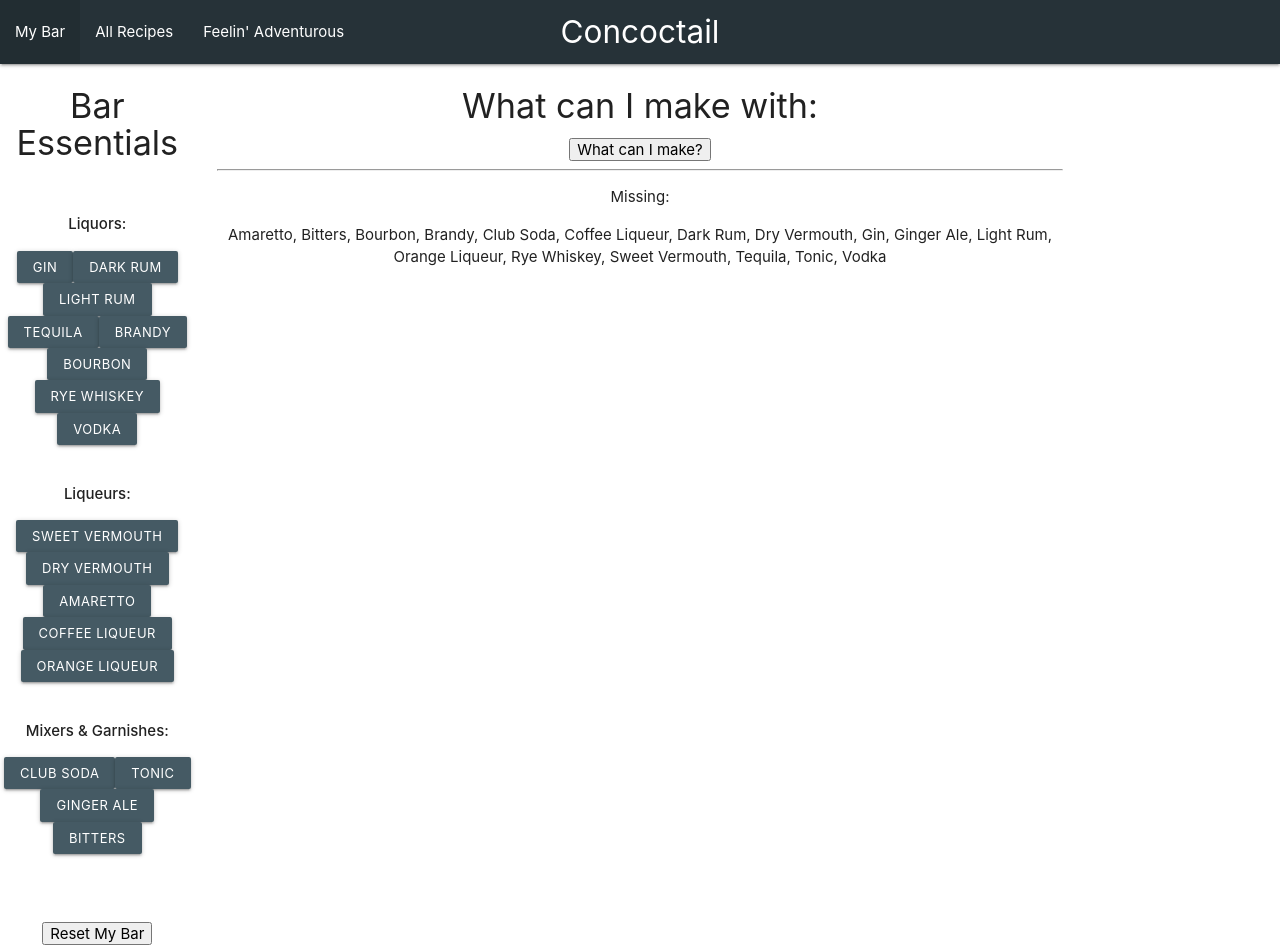
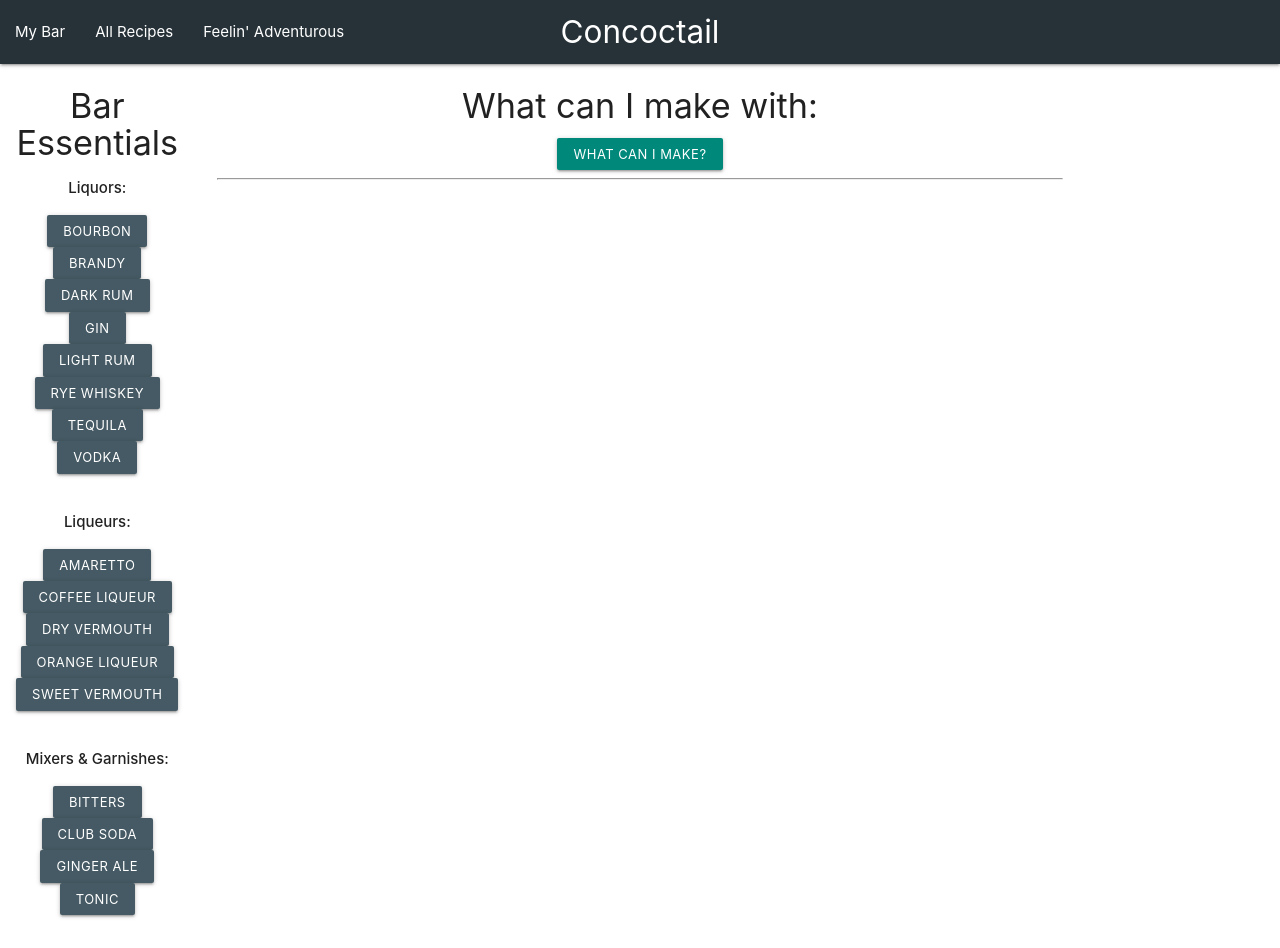
Before and after one commit to ThePeej/concoctail-react-app, a React (Create React App) app in the folder client/: page /mybar in a window 1280 px wide. Shown: the top 948 px of the page. Built offline with nearby package versions, Linux system fonts and the light colour scheme.

Commit message:
revise styling on landing and My Bar pages

```diff
--- a/client/src/components/Drink.js
+++ b/client/src/components/Drink.js
@@ -8,7 +8,7 @@ export const Drink = (props) => {
   return (
     <div className="row">
       <div className="col s12">
-        <h4 className="center-align">{props.drink.name}</h4><br/>
+        <h2 className="center-align">{props.drink.name}</h2><br/>
         <div className="col s6 center-align" >
           <img alt={props.drink.name} src={props.drink.img_url} height="400" width="400" />
         </div>
--- a/client/src/components/DrinkImageCard.js
+++ b/client/src/components/DrinkImageCard.js
@@ -11,9 +11,11 @@ export const DrinkImageCard = (props) => {
   return(
     <div className="col s3">
       <div className="card">
-        <span>
-          <img className="responsive-img" src={props.drink.img_url} />
-        </span>
+        <a href={drink_url}>
+          <span>
+            <img className="responsive-img" src={props.drink.img_url} href={drink_url}/>
+          </span>
+        </a>
       </div>
     </div>
   )
--- a/client/src/components/MyBarSelector.js
+++ b/client/src/components/MyBarSelector.js
@@ -12,8 +12,10 @@ export const MyBarSelector = (props) => {
   }
 
   return (
-    <button className={buttonClass} onClick={handleOnClick}>
-      {props.selector}
-    </button>
+    <div>
+      <button className={buttonClass} onClick={handleOnClick}>
+        {props.selector}
+      </button>
+    </div>
   )
 }
--- a/client/src/containers/DrinkRandom.js
+++ b/client/src/containers/DrinkRandom.js
@@ -14,7 +14,7 @@ class DrinkRandom extends React.Component {
   render() {
     return (
       <div className="center-align">
-        <h4>Feeling Adventurous?</h4>
+        <h5>Feeling Adventurous?</h5>
         <h6>Look up a random cocktail recipe and give it a shot!</h6><br/>
         <button className="waves-effect waves-light btn" onClick={this.handleOnClick}>Random Drink</button>
         <br /><br /><hr />
--- a/client/src/containers/Landing.js
+++ b/client/src/containers/Landing.js
@@ -22,12 +22,12 @@ class Landing extends React.Component {
         <div className="center-align">
           <br /><br />
           <h1><strong>Concoctail</strong></h1>
-          <h5>Find recipes based off what you already have!</h5>
+          <h5>Find recipes based off your home bar</h5>
           <br /><br />
           <a href="/mybar">
             <span>
               <img src={shaker} alt="Cocktail Shaker" height="300" /><br /><br />
-              <h5>Let's make something!</h5>
+              <h5>Shake it up!</h5>
             </span>
           </a>
         </div>
--- a/client/src/containers/MyBarEssentials.js
+++ b/client/src/containers/MyBarEssentials.js
@@ -35,23 +35,22 @@ class MyBarEssentials extends React.Component {
 
   render() {
     const filters = this.props.myBar
-    const barEssentialLiquors = this.props.barEssentials.liquors.map((item, i) => this.generateFilters(item, i, filters))
-    const barEssentialLiqueurs = this.props.barEssentials.liqueurs.map((item, i) => this.generateFilters(item, i, filters))
-    const barEssentialMixersGarnishes = this.props.barEssentials.mixersGarnishes.map((item, i) => this.generateFilters(item, i, filters))
+    const barEssentialLiquors = this.props.barEssentials.liquors.sort().map((item, i) => this.generateFilters(item, i, filters))
+    const barEssentialLiqueurs = this.props.barEssentials.liqueurs.sort().map((item, i) => this.generateFilters(item, i, filters))
+    const barEssentialMixersGarnishes = this.props.barEssentials.mixersGarnishes.sort().map((item, i) => this.generateFilters(item, i, filters))
     return (
       <div className="center-align">
         <h4>Bar Essentials</h4>
-        <br />
         <p><strong>Liquors:</strong></p>
         {barEssentialLiquors}
-        <br /><br />
+        <br />
         <p><strong>Liqueurs:</strong></p>
         {barEssentialLiqueurs}
-        <br /><br />
+        <br />
         <p><strong>Mixers & Garnishes:</strong></p>
         {barEssentialMixersGarnishes}
-        <br /><br /><br /><br />
-        <button onClick={() => this.handleMyBarReset()}>Reset My Bar</button><br /><br />
+        <br />
+        <button className="btn-flat" onClick={() => this.handleMyBarReset()}><u>Reset My Bar</u></button><br /><br />
       </div>
     )
   }
--- a/client/src/containers/MyBarPage.js
+++ b/client/src/containers/MyBarPage.js
@@ -37,11 +37,8 @@ class MyBar extends React.Component {
         </div>
         <div className="center-align col s8">
           <h4>What can I make with:</h4>
-          <strong>{this.props.myBar.sort().join(", ")}</strong>
-          <button onClick={() => this.onLoadMyBar(barEssentialsArray, missingEssentials)}>What can I make?</button>
+          <button className="btn-small teal darken-1" onClick={() => this.onLoadMyBar(barEssentialsArray, missingEssentials)}>What can I make?</button>
           <hr/>
-          <p>Missing:</p>
-          {missingEssentials}
           {this.props.drinks !== [] ? <DrinkCardGrid drinks={this.props.drinks} /> : null}
         </div>
       </div>
```
